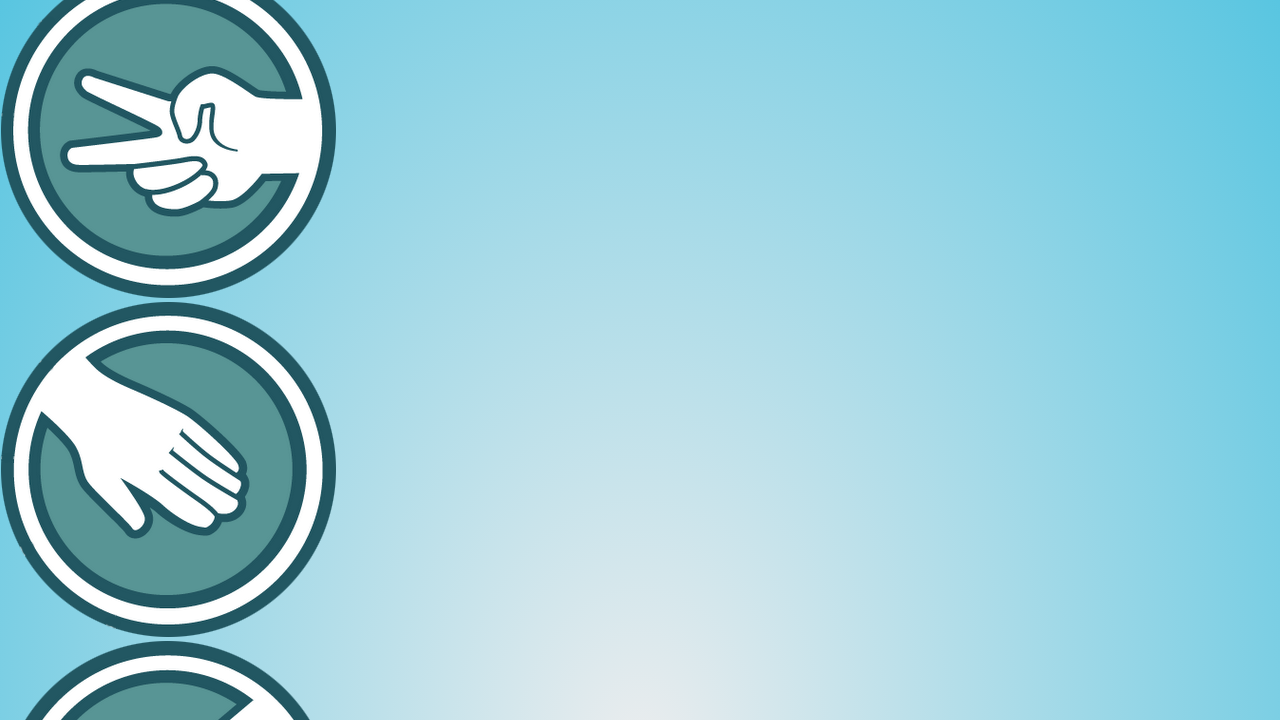
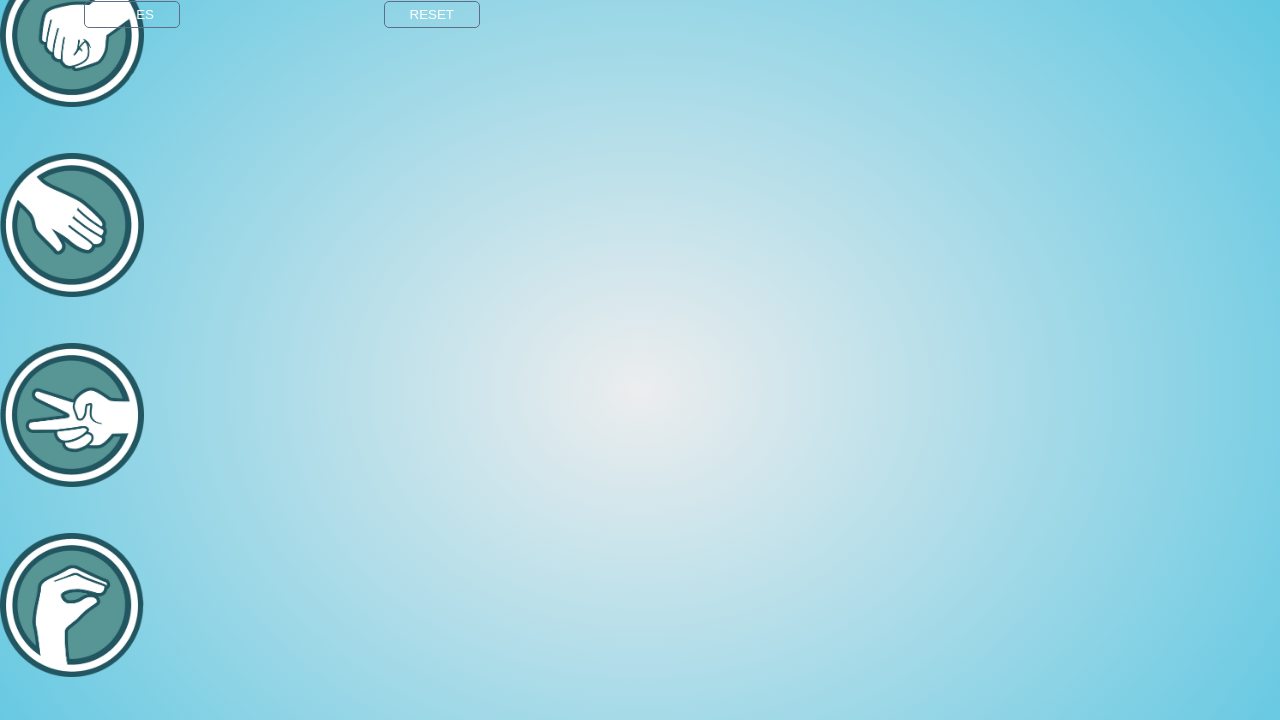
Before and after one commit to PrezBala/ProjectTwo, a plain HTML site: page index.html in a window 1280 px wide. Shown: the part 133-853 px from the top of the page. Drawn offline with Linux system fonts and the light colour scheme.

Commit message:
amended image size and add reset button

```diff
--- a/assets/css/style.css
+++ b/assets/css/style.css
@@ -39,13 +39,13 @@ h1 {
     display: block;
 }
 
-.rules-btn, .reset-btn {
+.rules-btn {
    border: 1px solid hsl(217, 16%, 45%);
    padding: 5px 25px;
    border-radius: 5px;
    position: absolute;
-   right: 20px;
-   bottom: 100px;
+   right: 1100px;
+   bottom: 815px;
    cursor: pointer;
    color: #fff;
    background: linear-gradient(to left, transparent 50%, #fff 50%);
@@ -56,7 +56,32 @@ h1 {
 
 }
 
+.reset-btn {
+
+   border: 1px solid hsl(217, 16%, 45%);
+   padding: 5px 25px;
+   border-radius: 5px;
+   position: absolute;
+   right: 800px;
+   bottom: 815px;
+   cursor: pointer;
+   color: #fff;
+   background: linear-gradient(to left, transparent 50%, #fff 50%);
+   background-size: 250% 100%;
+   background-position: right bottom;
+   transition: background-position .3s ease-out, color .3s ease-out;
+   text-transform: uppercase;
+}
+
+
+
+
 .rules-btn:hover {
+   background-position: left bottom;
+   color: hsl(214, 47%, 23%);
+}
+
+.reset-btn:hover {
    background-position: left bottom;
    color: hsl(214, 47%, 23%);
 }
@@ -64,6 +89,38 @@ h1 {
 .rulesImg {
    width: 100%;
 
+}
+
+img {
+   height: 120%;
+   width: 120%;
+  }
+
+.game-cardscissors {
+   height: 120px;
+   width: 120px;
+   margin-bottom: 70px;
+}
+
+.game-cardpaper {
+   height: 120px;
+   width: 120px;
+   margin-bottom: 70px;
+}
+.game-cardlizard {
+   height: 120px;
+   width: 120px;
+   margin-bottom: 70px;
+}
+.game-cardrock {
+   height: 120px;
+   width: 120px;
+   margin-bottom: 70px;
+}
+.game-cardspock {
+   height: 120px;
+   width: 120px;
+   margin-bottom: 70px;
 }
 
 
@@ -115,6 +172,8 @@ h1 {
 }
 
 
+
+
 #overlay {
    position: fixed;
    opacity: 0;
--- a/index.html
+++ b/index.html
@@ -17,11 +17,11 @@
 
 
 <section class="user-choice">
-  <div class="game-card scissors"><img src="/assets/images/scissors.png" alt=""></div>
-  <div class="game-card paper"><img src="/assets/images/paper.png"  alt=""></div>
-  <div class="game-card rock"><img src="/assets/images/rock.png"  alt=""></div>
-  <div class="game-card lizard"><img src="/assets/images/lizard.png"  alt=""></div>
-  <div class="game-card spock"><img src="/assets/images/spock.png"  alt=""></div>
+  <div class="game-cardrock"><img src="/assets/images/rock.png"  alt=""></div>
+  <div class="game-cardpaper"><img src="/assets/images/paper.png"  alt=""></div>
+  <div class="game-cardscissors"><img src="/assets/images/scissors.png" alt=""></div>
+  <div class="game-cardlizard"><img src="/assets/images/lizard.png"  alt=""></div>
+  <div class="game-cardspock"><img src="/assets/images/spock.png"  alt=""></div>
 </section>
 
 <button class="rules-btn" id="btn-rules">Rules</button>
@@ -45,7 +45,7 @@
     </div>
 </div>
 <div id="overlay"></div>
-
+<button id="reset" class="reset-btn">Reset</button>
 </div>
 
 <script src="assets/js/script.js"></script>
```
